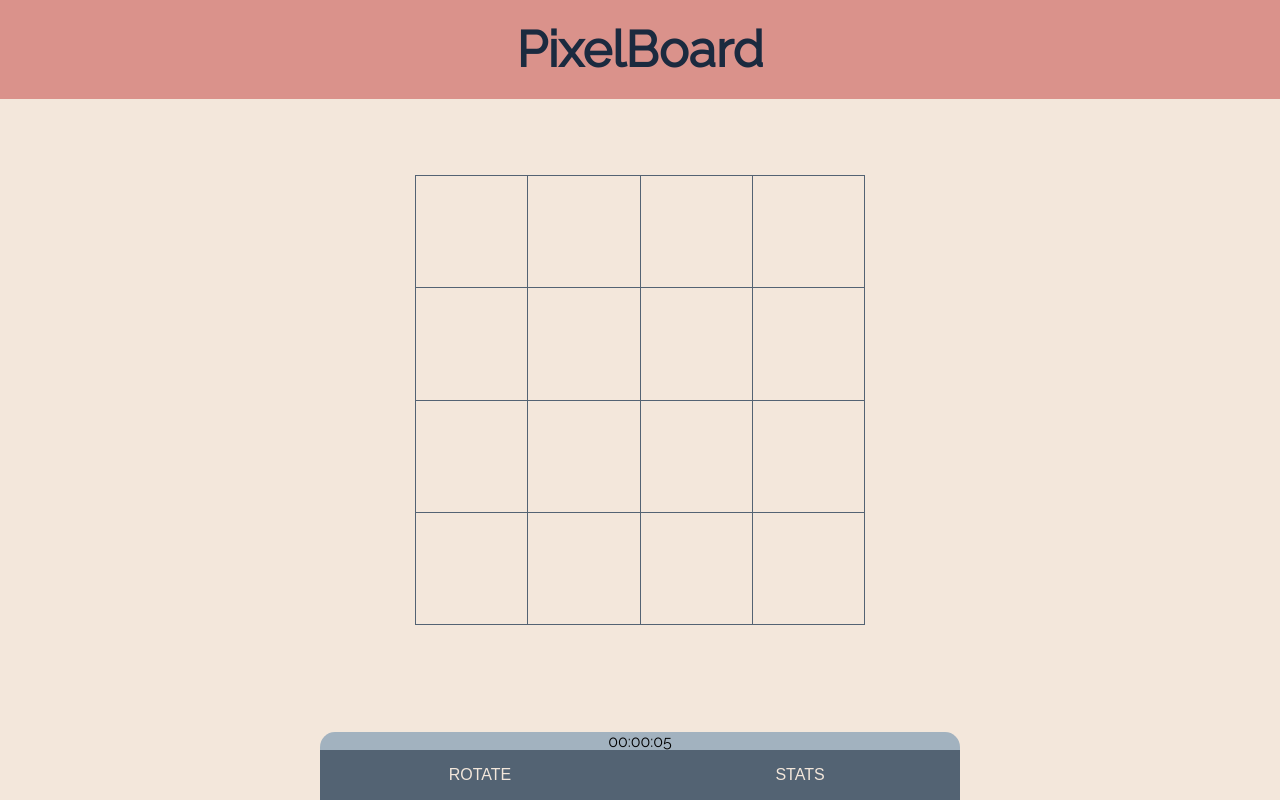
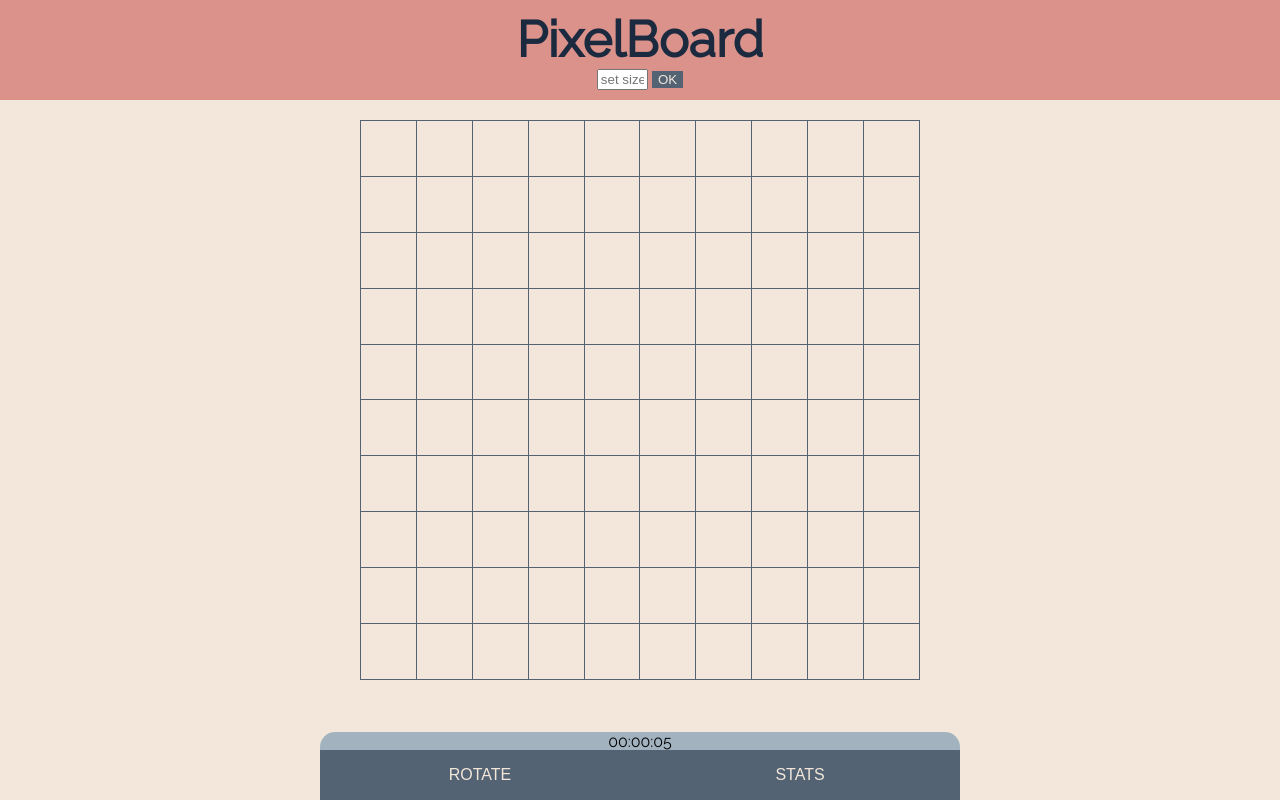
Before and after one commit to noevents/pixel-board, a plain HTML site: page index.html in a window 1280 px wide. Drawn offline with Linux system fonts and the light colour scheme.

Commit message:
Update 2017-05-26T11:32:04.621Z

```diff
--- a/css/main.css
+++ b/css/main.css
@@ -14,15 +14,13 @@ body {
   font-family: Raleway,sans-serif;
   background-color: #F3E7DB; }
 
-.title {
-  padding: 20px;
-  color: #1B2A3F; }
-
 p {
   color: #1B2A3F;
   margin: 0; }
 
 .header {
+  padding: 10px 0;
+  color: #1B2A3F;
   background-color: #DA928B;
   width: 100%;
   position: absolute;
@@ -33,6 +31,9 @@ p {
 
 .title {
   margin: 0; }
+
+#size {
+  width: 51px; }
 
 .main {
   background-color: #F3E7DB;
@@ -75,19 +76,21 @@ p {
 button {
   color: #F3E7DB;
   outline: none;
-  height: 50px;
-  width: 50%;
   border: none;
   box-shadow: none;
   text-decoration: none;
   text-transform: uppercase;
-  display: table-cell;
-  font-size: 16px;
   cursor: pointer;
   background-color: #536373; }
 
 button:active {
   background-color: #1B2A3F; }
+
+#rotate, #show-stats {
+  height: 50px;
+  width: 50%;
+  display: table-cell;
+  font-size: 16px; }
 
 table, th, td {
   border: 1px solid #536373;
@@ -116,8 +119,8 @@ table {
 
 @media all and (min-width: 720px) {
   table {
-    width: 450px;
-    height: 450px; }
+    width: 70vh;
+    height: 70vh; }
   .title {
     font-size: 50px; }
   #stats, .buttons {
--- a/index.html
+++ b/index.html
@@ -10,6 +10,10 @@
 <body>
   <div class="header">
     <h1 class="title">PixelBoard</h1>
+    <form name="settings">
+      <input type="text" name="size" placeholder="set size" id="size"></input>
+      <button type="submit" name="set">ok</button>
+    </form>
   </div>
   <div class="main"></div>
   <div class="footer">
--- a/js/index.js
+++ b/js/index.js
@@ -15,24 +15,23 @@ function runTimer() {
 function timeDigits(num){
   return num<10 ? `0${num}` : num
 }
-
 class PixelBoard{
-  constructor(size, id){
+  constructor(id){
     this.id = id
-    this.size = size
     this.statsSown = false;
     this.stats = document.createElement('div')
     this.statsPanel = document.getElementById('stats')
     this.canvas = document.createElement('canvas')
     this.canvasSize = 200
     this.counter = document.createElement('p')
+    this.degrees = ['rotated0', 'rotated90', 'rotated180', 'rotated270']
+    this.rotatePos = 0
+  }
+  render(size){
+    this.filled = []
+    this.size = size
     this.boardWrapper = document.createElement('div');
     this.board = document.createElement('table');
-    this.degrees = ['rotated0', 'rotated90', 'rotated180', 'rotated270']
-    this.rotatePos = 0
-    this.filled = []
-  }
-  render(){
     this.boardWrapper.id = this.id
     this.boardWrapper.classList = 'board-wrapper'
     this.board.classList = 'rotated0'
@@ -112,12 +111,17 @@ class PixelBoard{
     return btn
   }
 }
-
-const drawBoard = new PixelBoard(4, 'board1')
 let footer = document.getElementsByClassName("footer")[0]
 let btns = document.getElementsByClassName("buttons")[0]
 let main = document.getElementsByClassName("main")[0]
+const drawBoard = new PixelBoard('board1')
+let form = document.forms['settings']
+main.appendChild(drawBoard.render(10))
+form.onsubmit = function(e){
+  e.preventDefault()
+  main.removeChild(document.getElementById('board1'))
+  main.appendChild(drawBoard.render(form.size.value > 50?50:form.size.value))
+}
 
-main.appendChild(drawBoard.render())
 btns.appendChild(drawBoard.rotateBtn())
 btns.appendChild(drawBoard.statsBtn())
```
